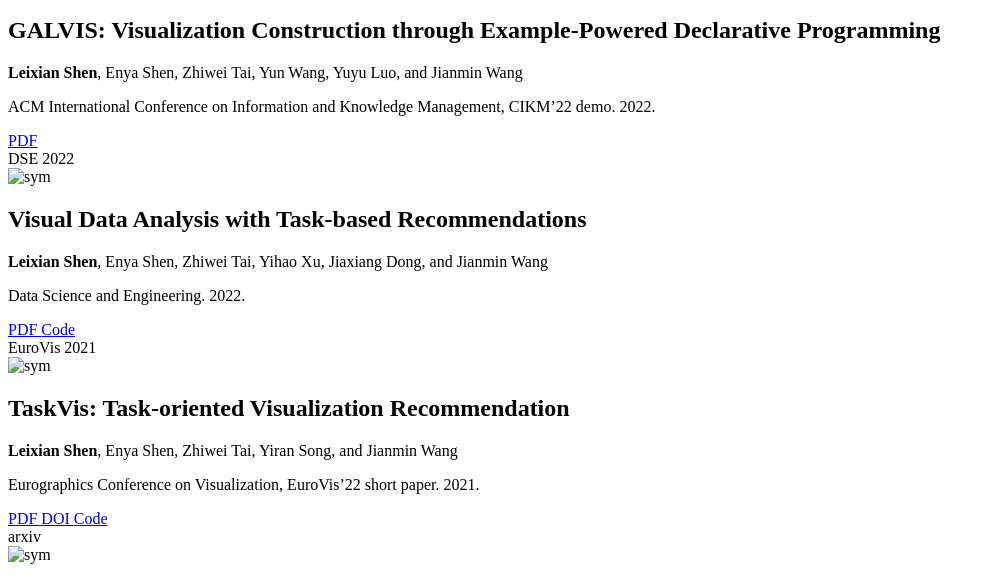
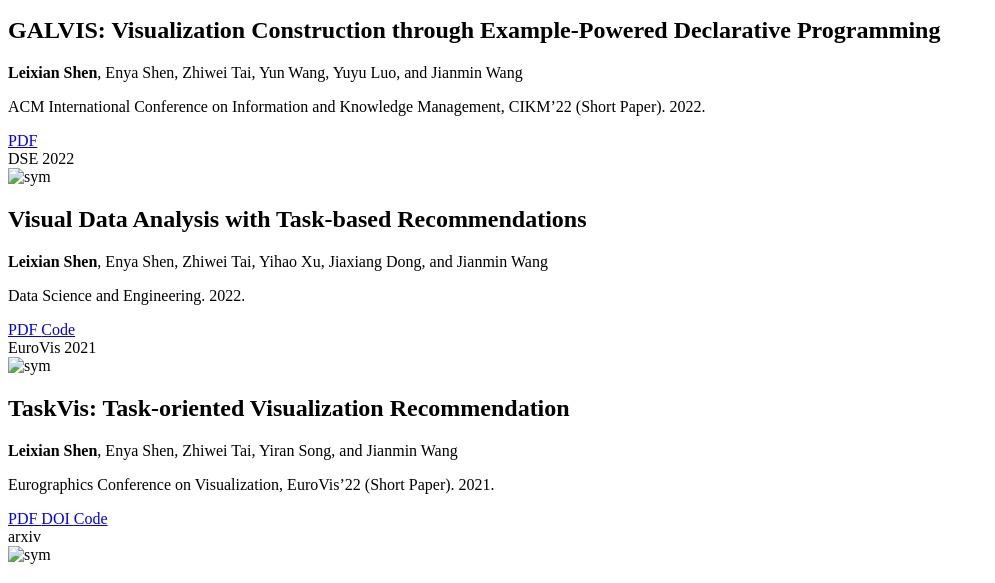
Before and after one commit to ShenLeixian/ShenLeixian1111, a Jekyll site: the page built from _pages/include/pub.md, in a window 1280 px wide. Shown: the part 1145-1728 px from the top of the page, without its empty margins (0-995 px from the left). Built offline with Jekyll 4.4.1, drawn with Linux system fonts in a browser that asks for light colours; our own code applies the rules of GitHub Pages for plain Markdown files.

Commit message:
Update pub.md

```diff
--- a/_pages/include/pub.md
+++ b/_pages/include/pub.md
@@ -64,7 +64,7 @@
 
 **Leixian Shen**, Enya Shen, Zhiwei Tai, Yun Wang, Yuyu Luo, and Jianmin Wang
 
-ACM International Conference on Information and Knowledge Management, CIKM'22 demo. 2022.
+ACM International Conference on Information and Knowledge Management, CIKM'22 (Short Paper). 2022.
 
 <div class="extra-links">
     <a class="_blank" href="./pdf/GALVIS_CIKM22.pdf" >
@@ -119,7 +119,7 @@
 
 **Leixian Shen**, Enya Shen, Zhiwei Tai, Yiran Song, and Jianmin Wang
 
-Eurographics Conference on Visualization, EuroVis'22 short paper. 2021.
+Eurographics Conference on Visualization, EuroVis'22 (Short Paper). 2021.
 
 <div class="extra-links">
     <a class="_blank" href="./pdf/TaskVis_EuroVis.pdf" >
```
